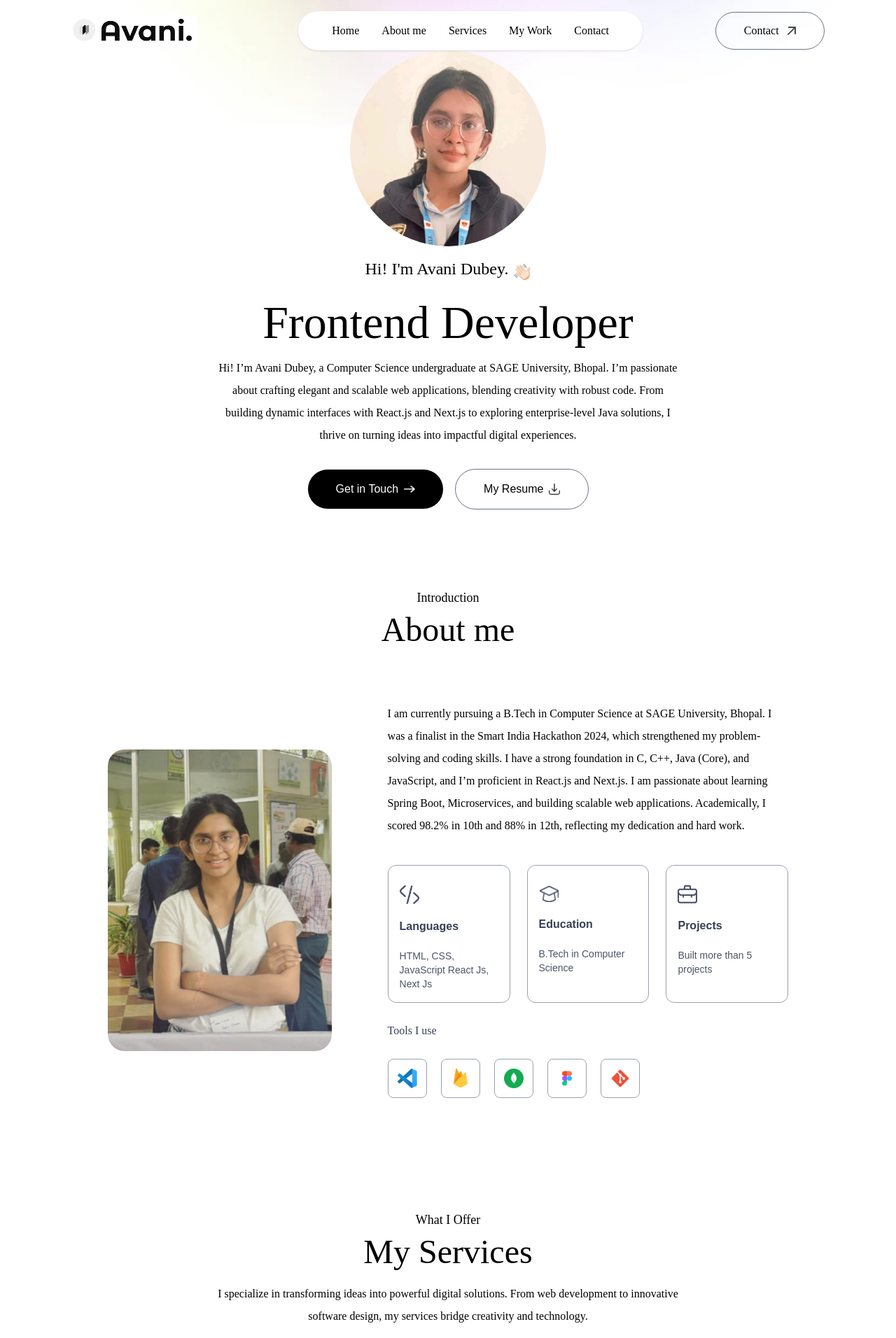
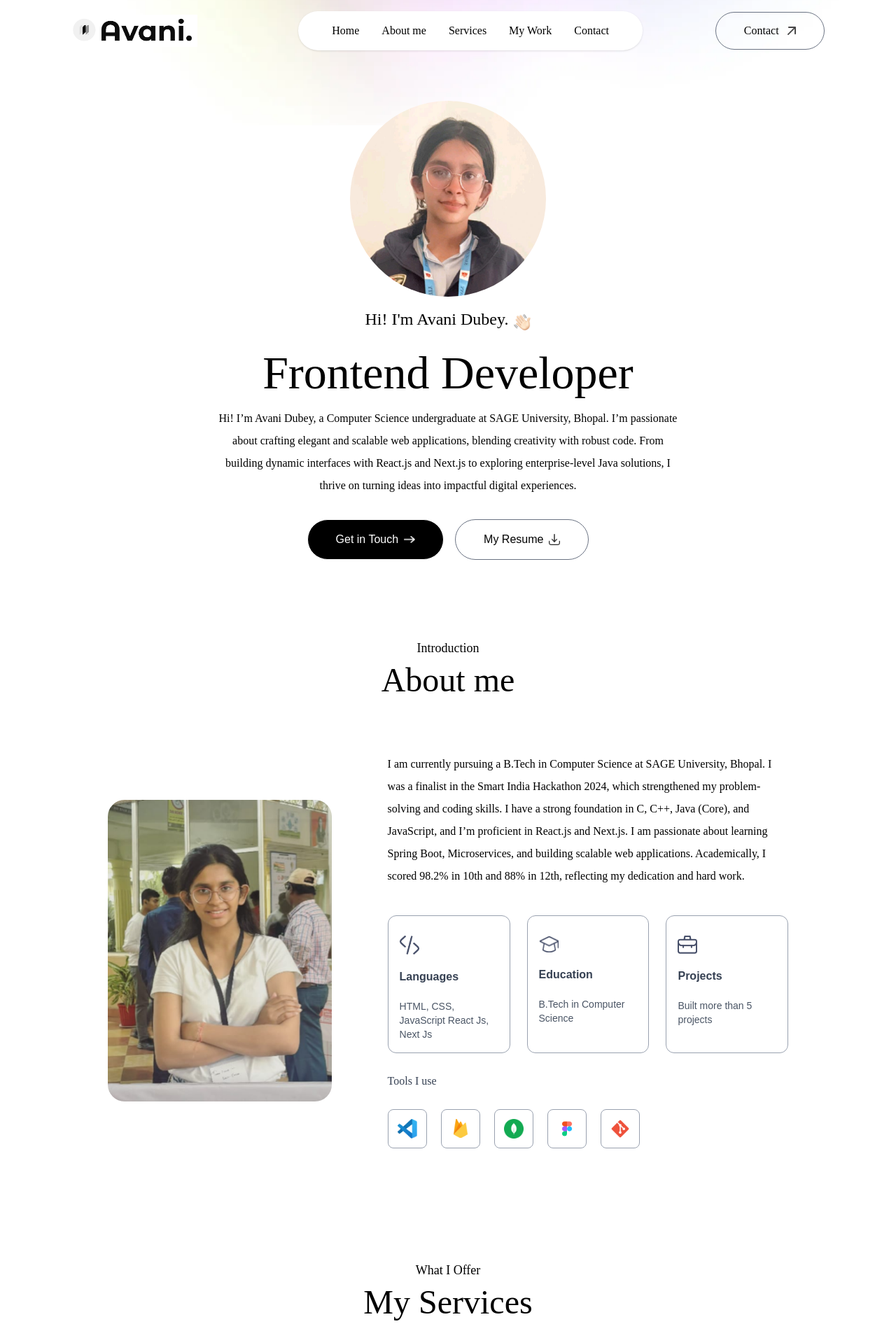
Before and after one commit to Avanidubey-sys/my-portfolio, a Next.js app: page / in a window 1280 px wide. Shown: the top 1912 px of the page at 70% size. Built offline with nearby package versions, Linux system fonts and the light colour scheme; a web font is replaced by a local one.

Commit message:
Fix header image overlap with navbar

```diff
--- a/src/app/globals.css
+++ b/src/app/globals.css
@@ -35,3 +35,7 @@ body {
   background: var(--background);
   color: var(--foreground);
 }
+
+html {
+  scroll-padding-top: 7rem;
+}
--- a/src/components/About.jsx
+++ b/src/components/About.jsx
@@ -9,8 +9,8 @@ const About = () => {
         initial={{opacity: 0}}
         whileInView={{opacity: 1}}
         transition={{duration:1}}
-        id='about' className='w-full px-[12%] py-10
-    scroll-mt-20'>
+        id='about' className='w-full px-[12%] py-10 pt-28
+    scroll-mt-28'>
         <motion.h4
         initial={{opacity: 0, y:-20}}
         whileInView={{opacity: 1, y:0}}
--- a/src/components/Header.jsx
+++ b/src/components/Header.jsx
@@ -5,8 +5,9 @@ import { motion } from "motion/react"
 
 const Header = () => {
   return (
-    <div className='w-11/12 max-w-3xl text-center mx-auto h-screen flex flex-col
-    items-center justify-center gap-4'>
+   <div className="w-11/12 max-w-3xl text-center mx-auto h-screen flex flex-col
+items-center justify-start gap-4 pt-28 sm:pt-32 lg:pt-36">
+
         <motion.div
         initial={{scale: 0}}
         whileInView={{scale:1}}
```
